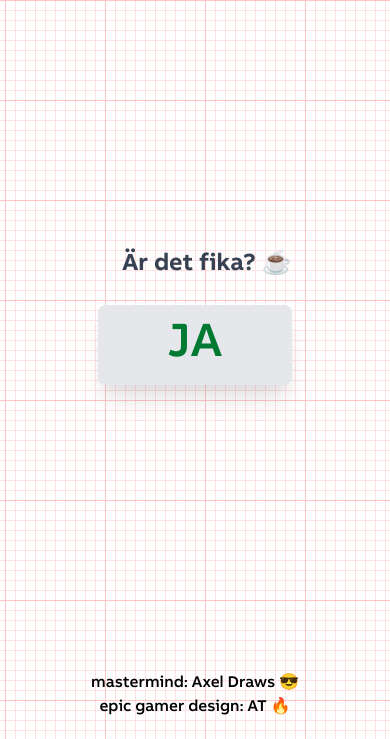
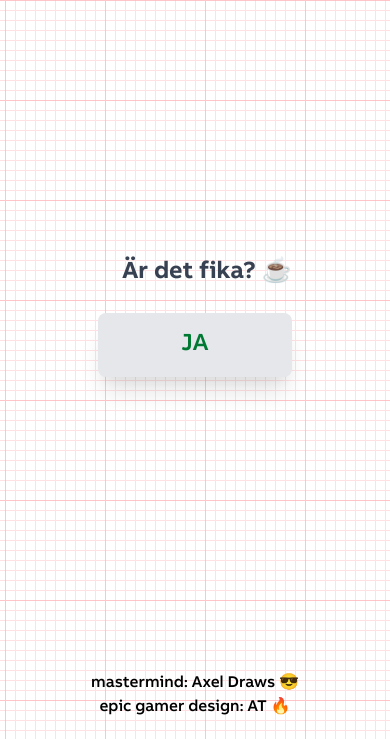
Before and after one commit to ATholin/fikaklocka, a plain HTML site: page index.html in a window 390 px wide. Shown: the part 105-844 px from the top of the page. Drawn offline with nearby package versions, Linux system fonts and the light colour scheme.

Commit message:
fix again

```diff
--- a/index.html
+++ b/index.html
@@ -57,7 +57,7 @@
             <h1 class="ml-6 mb-6 text-2xl sm:text-4xl font-bold text-gray-700">
                Är det fika? ☕
             </h1>
-            <div class="bg-gray-200 rounded-lg shadow-xl text-5xl px-16 py-4 sm:px-32 text-center hover:bg-gray-300">
+            <div class="bg-gray-200 rounded-lg shadow-xl text-2xl sm:text-5xl px-16 py-4 sm:px-32 text-center hover:bg-gray-300">
                <p id="fika" class="nej">NEJ</p>
             </div>
          </div>
```
